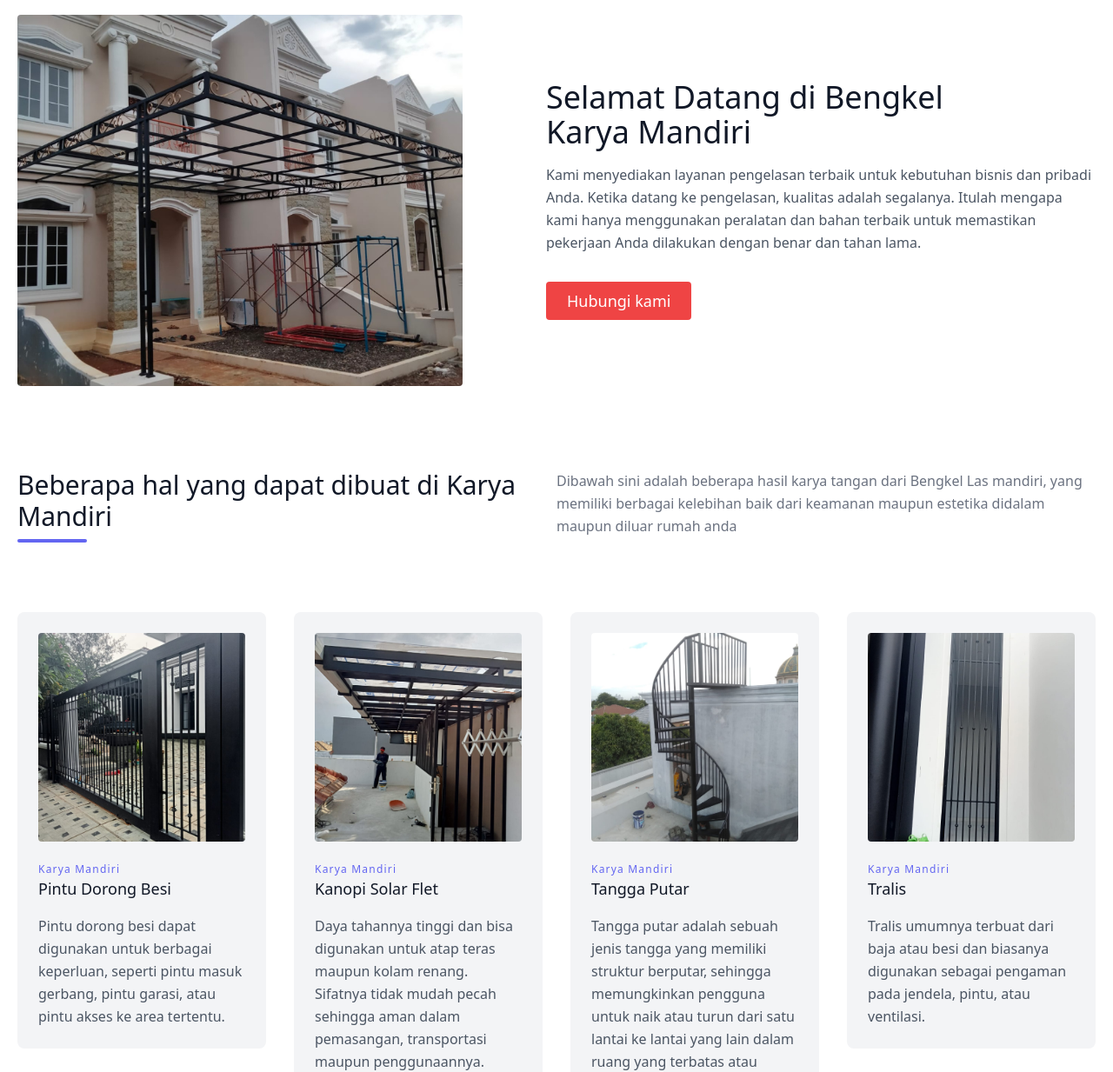
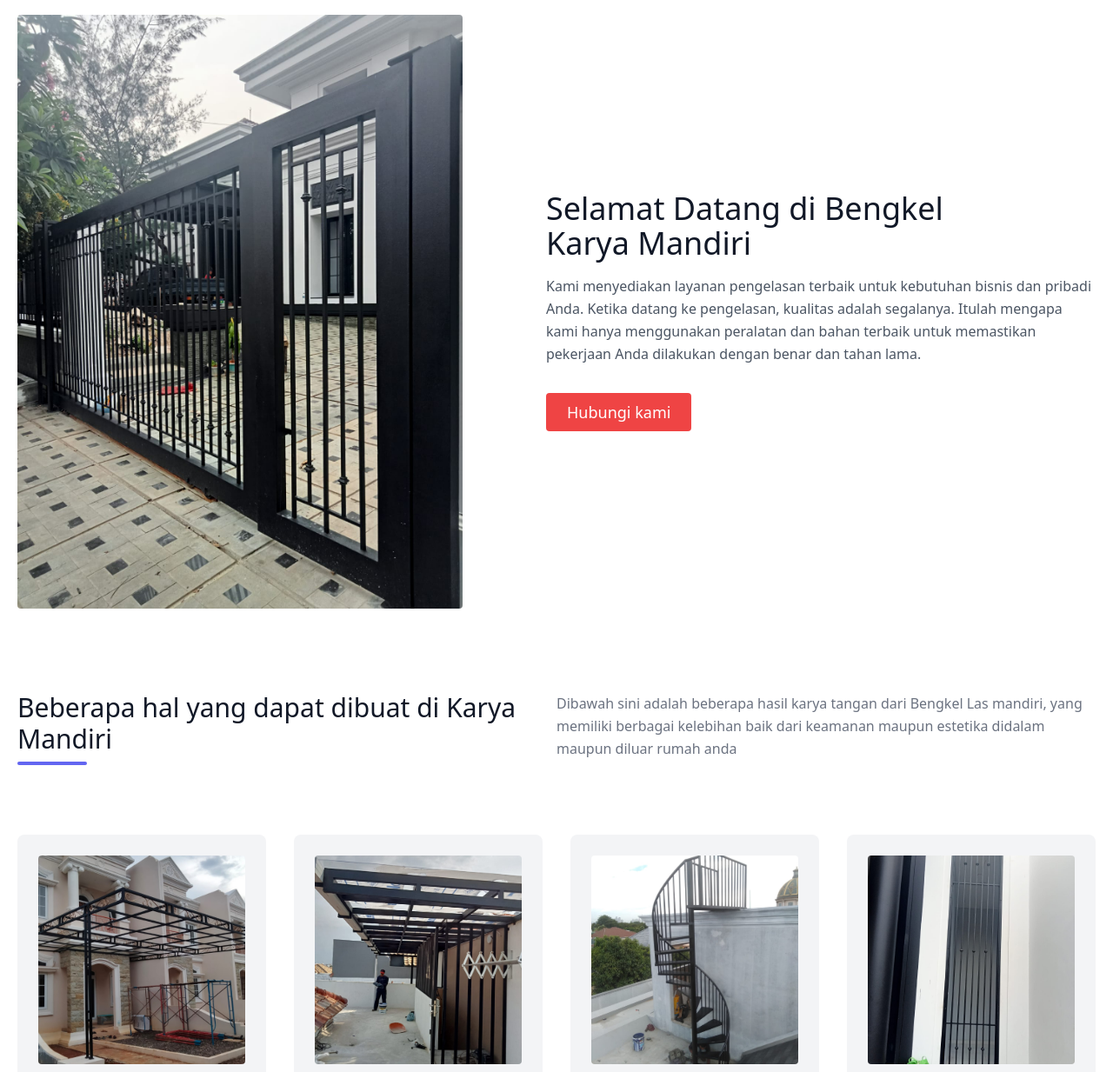
Before and after one commit to kgswhy/Bengkel, a website: page Index.html in a window 1280 px wide. Shown: the part 73-1306 px from the top of the page at 87% size. Drawn offline with Linux system fonts and the light colour scheme.

Commit message:
fix pageawal

```diff
--- a/Index.html
+++ b/Index.html
@@ -30,7 +30,7 @@
   <section class="text-gray-600 body-font">
     <div class="container mx-auto flex px-5 py-15 md:flex-row flex-col items-center">
       <div class="lg:max-w-lg lg:w-full md:w-1/2 w-5/6 mb-10 md:mb-0">
-        <img class="object-cover object-center rounded" alt="hero" src="../assets/Gambar 1.png">
+        <img class="object-cover object-center rounded" alt="hero" src="/assets/1.jpg">
       </div>
       <div class="lg:flex-grow md:w-1/2 lg:pl-24 md:pl-16 flex flex-col md:items-start md:text-left items-center text-center">
         <h1 class="title-font sm:text-4xl text-3xl mb-4 font-medium text-gray-900">Selamat Datang di Bengkel
@@ -57,11 +57,11 @@
       <div class="flex flex-wrap -m-4">
       <div class="xl:w-1/4 md:w-1/2 p-4">
         <div class="bg-gray-100 p-6 rounded-lg">
-          <img class="h-60 rounded w-full object-cover object-center mb-6" src="/assets/1.jpg" alt="content">
+          <img class="h-60 rounded w-full object-cover object-center mb-6" src="/assets/Gambar 1.png" alt="content">
           <h3 class="tracking-widest text-indigo-500 text-xs font-medium title-font">Karya Mandiri</h3>
-          <h2 class="text-lg text-gray-900 font-medium title-font mb-4">Pintu Dorong Besi</h2>
+          <h2 class="text-lg text-gray-900 font-medium title-font mb-4">Kanopi Alderon</h2>
           <p class="leading-relaxed text-base">
-            Pintu dorong besi dapat digunakan untuk berbagai keperluan, seperti pintu masuk gerbang, pintu garasi, atau pintu akses ke area tertentu. </p>
+            Kanopi Alderon sering digunakan di tempat-tempat seperti garasi, teras, halaman, atau area parkir kendaraan untuk memberikan perlindungan dan kenyamanan bagi pengguna serta lebih tahan panas dan bagus untuk peredam deras hujan lebih adem.</p>
         </div>
       </div>
       <div class="xl:w-1/4 md:w-1/2 p-4">
```
